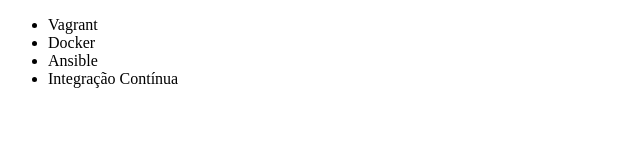
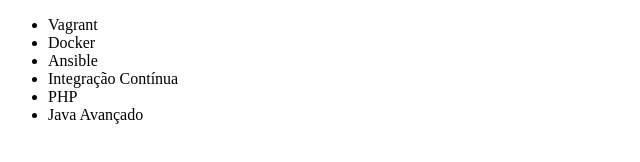
Before and after one commit to ricardogp/curso-git-serpro, a plain HTML site: page index.html in a window 1280 px wide. Shown: the whole page, without its empty margins (0-640 px from the left). Drawn offline with Linux system fonts and the light colour scheme.

Commit message:
Adicionando novos cursos

```diff
--- a/index.html
+++ b/index.html
@@ -10,6 +10,8 @@
         <li>Docker</li>
         <li>Ansible</li>
         <li>Integração Contínua</li>
+	<li>PHP</li>
+	<li>Java Avançado</li>
     </ul>
 </body>
 </html>
```
